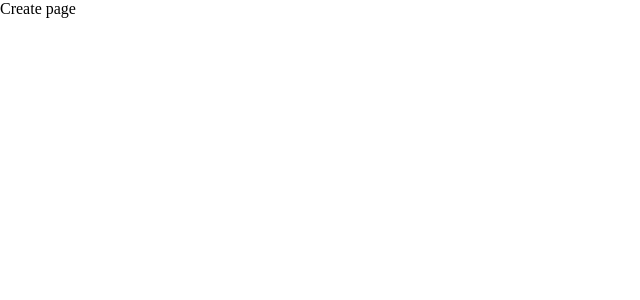
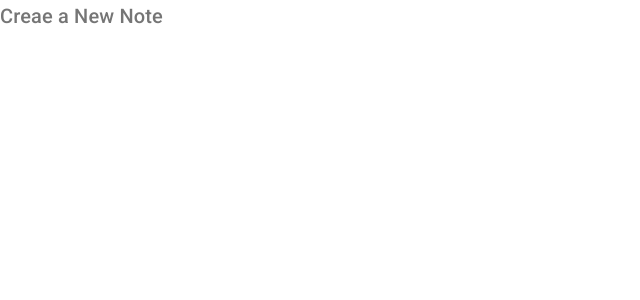
Before and after one commit to 5amuel/web_notes, a React (Create React App) app: page /create in a window 1280 px wide. Shown: the top 300 px of the page, without its empty margins (0-640 px from the left). Built offline with nearby package versions, Linux system fonts and the light colour scheme.

Commit message:
Typography

```diff
--- a/package.json
+++ b/package.json
@@ -3,6 +3,7 @@
   "version": "0.1.0",
   "private": true,
   "dependencies": {
+    "@material-ui/core": "^4.12.3",
     "@testing-library/jest-dom": "^5.11.9",
     "@testing-library/react": "^11.2.5",
     "@testing-library/user-event": "^12.7.1",
--- a/src/pages/Create.js
+++ b/src/pages/Create.js
@@ -1,9 +1,17 @@
 import React from 'react'
+import { Typography } from '@material-ui/core'
 
 export default function Create() {
   return (
     <div>
-      Create page
+      <Typography
+        variant="h6"
+        component="h2"
+        color="textSecondary"
+        gutterBottom
+      >
+        Creae a New Note
+      </Typography>
     </div>
   )
 }
```
Also changed, not shown: 1 other file (tests, documents, lock files or other folders).
